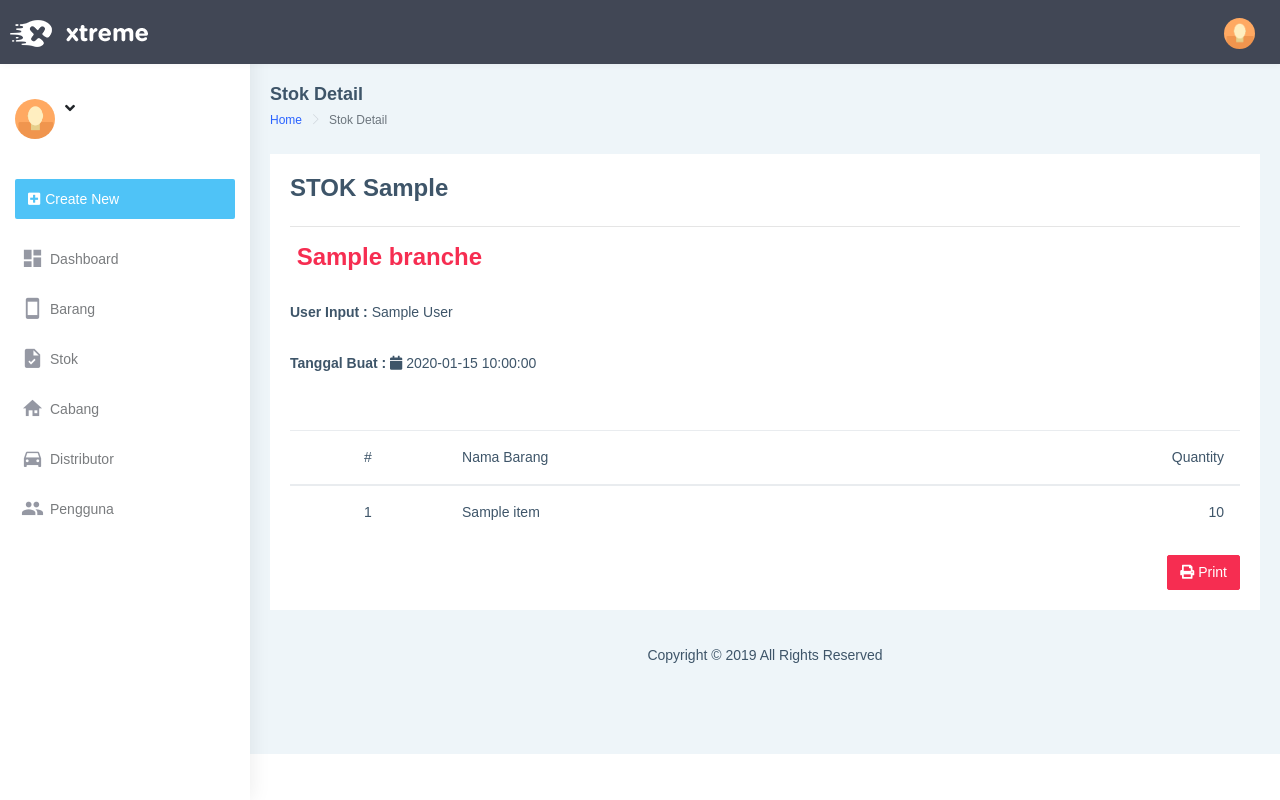
After one commit to achyar10/inventory, a CodeIgniter app: page /database/stock/detail/10 in a window 1280 px wide. The commit adds this page. Run offline with CodeIgniter, Linux system fonts and the light colour scheme; tables that the repository leaves empty hold one stand-in row (values such as "Sample post"); some web fonts are replaced.

Commit message:
stock finishing

```diff
--- a/application/controllers/Stock.php
+++ b/application/controllers/Stock.php
@@ -44,9 +44,12 @@ class Stock extends CI_Controller {
 	}
 
 	function add(){
+
+		$this->db->trans_start();
+
 		$lastno = $this->Stock_model->get_stock(null,1)->row_array();
 
-		if (pretty_date($lastno['stock_created_at'],'Y',false) < date('Y') OR count($lastno) == 0) {
+		if (date('Y', strtotime($lastno['stock_created_at'])) < date('Y') OR count($lastno) == 0) {
 			$nomor = sprintf('%04d', '0001');
 			$no_trx = $nomor .'/ST-'. date('Ym');
 		} else {
@@ -76,8 +79,17 @@ class Stock extends CI_Controller {
 		$this->db->insert_batch('stock_details', $stock_detail);
 		$this->Stock_model->update_stock_batch($item, $qty, '+');
 
+		$this->db->trans_complete();
 
-
+		if($this->db->trans_status() === FALSE) {
+			$this->db->trans_rollback();
+			$this->session->set_flashdata('failed','Data not saved.');
+			redirect('stock');
+		} else {
+			$this->db->trans_commit();
+			$this->session->set_flashdata('success','Data saved.');
+			redirect('stock');
+		}
 	}
 
 	public function getItem(){
@@ -102,6 +114,15 @@ class Stock extends CI_Controller {
 		exit(json_encode($items));
 	}
 
+	function detail($id=null){
+
+		$data['stock'] = $this->Stock_model->get_stock(['stock_id'=>$id])->row();
+		$data['detail'] = $this->Stock_model->get_stock_detail(['stock_details.stock_id'=>$id])->result();
+		$data['title'] = 'Stok Detail';
+		$data['main'] = 'stock/detail';
+		$this->load->view('templates/layout', $data);
+	}
+
 }
 
 /* End of file Stock.php */
--- a/application/models/Stock_model.php
+++ b/application/models/Stock_model.php
@@ -4,7 +4,15 @@ defined('BASEPATH') OR exit('No direct script access allowed');
 class Stock_model extends CI_Model {
 
 	public function get_stock($arr=null, $limit=null, $offset=null){
+		$this->db->join('users', 'users.user_id = stocks.user_id', 'left');
+		$this->db->join('branches', 'branches.branch_id = stocks.branch_id', 'left');
 		return $this->db->get_where('stocks', $arr, $limit, $offset);
+	}
+
+	public function get_stock_detail($arr=null, $limit=null, $offset=null){
+		$this->db->join('items', 'items.item_id = stock_details.item_id', 'left');
+		$this->db->join('stocks', 'stocks.stock_id = stock_details.stock_id', 'left');
+		return $this->db->get_where('stock_details', $arr, $limit, $offset);
 	}
 
 	function insert_stock($data){
--- /dev/null
+++ b/application/views/stock/detail.php
@@ -0,0 +1,63 @@
+<div class="page-breadcrumb">
+  <div class="row">
+    <div class="col-5 align-self-center">
+      <h4 class="page-title"><?php echo $title ?></h4>
+      <div class="d-flex align-items-center">
+        <nav aria-label="breadcrumb">
+          <ol class="breadcrumb">
+            <li class="breadcrumb-item"><a href="<?php echo site_url() ?>">Home</a></li>
+            <li class="breadcrumb-item active" aria-current="page"><?php echo $title ?></li>
+          </ol>
+        </nav>
+      </div>
+    </div>
+  </div>
+</div>
+
+<div class="container-fluid">
+  <div class="row">
+    <div class="col-md-12">
+      <div class="card card-body printableArea">
+        <h3><b>STOK</b> <span class="pull-right"><?php echo $stock->stock_no_trx ?></span></h3>
+        <hr>
+        <div class="row">
+          <div class="col-md-12">
+            <div class="pull-left">
+              <address>
+                <h3> &nbsp;<b class="text-danger"><?php echo $stock->branch_name ?></b></h3>
+              </address>
+              <p class="m-t-30"><b>User Input :</b> <?php echo $stock->user_full_name ?></p>
+              <p class="m-t-30"><b>Tanggal Buat :</b> <i class="fa fa-calendar"></i> <?php echo $stock->stock_created_at ?></p>
+            </div>
+          </div>
+          <div class="col-md-12">
+            <div class="table-responsive m-t-40" style="clear: both;">
+              <table class="table table-hover">
+                <thead>
+                  <tr>
+                    <th class="text-center">#</th>
+                    <th>Nama Barang</th>
+                    <th class="text-right">Quantity</th>
+                  </tr>
+                </thead>
+                <tbody>
+                  <?php $i=1; foreach ($detail as $key): ?>
+                    <tr>
+                      <td class="text-center"><?php echo $i ?></td>
+                      <td><?php echo $key->item_name ?></td>
+                      <td class="text-right"><?php echo $key->qty ?></td>
+                    </tr>
+                  <?php $i++; endforeach ?>
+                </tbody>
+              </table>
+            </div>
+          </div>
+          <div class="col-md-12">
+            <div class="text-right">
+              <button id="print" class="btn btn-danger btn-outline" type="button"> <span><i class="fa fa-print"></i> Print</span> </button>
+            </div>
+          </div>
+        </div>
+      </div>
+    </div>
+  </div>
--- a/application/views/stock/index.php
+++ b/application/views/stock/index.php
@@ -42,7 +42,7 @@
                       <td><?php echo $row->branch_name ?></td>
                       <td><?php echo $row->stock_created_at ?></td>
                       <td>
-                        <a href="#" class="btn btn-info btn-sm">Detail</a>
+                        <a href="<?php echo site_url('stock/detail/'.$row->stock_id) ?>" class="btn btn-dark btn-sm">Detail</a>
                       </td>
                     </tr>
                     <?php
@@ -126,7 +126,7 @@
           $.each(data, function (idx, obj) {
             table += ('<tr>');
             table += ('<td>' + i + '</td>');
-            table += ('<td>' + obj.item_name + '</td>');
+            table += ('<td><input type="hidden" name="item_id[]" value="'+ obj.item_id +'">' + obj.item_name + '</td>');
             table += ('<td>' + obj.item_stock + '</td>');
             table += ('<td><input type="number" name="qty[]" class="form-control" value="0"></td>');
             table += ('</tr>');
--- a/application/views/templates/sidebar.php
+++ b/application/views/templates/sidebar.php
@@ -37,6 +37,12 @@
         </li>
 
         <li class="sidebar-item">
+          <a class="sidebar-link waves-effect waves-dark sidebar-link" href="<?php echo site_url('stock') ?>" aria-expanded="false">
+            <i class="mdi mdi-file-check"></i><span class="hide-menu">Stok</span>
+          </a>
+        </li>
+
+        <li class="sidebar-item">
           <a class="sidebar-link waves-effect waves-dark sidebar-link" href="<?php echo site_url('branch') ?>" aria-expanded="false">
             <i class="mdi mdi-home-variant"></i><span class="hide-menu">Cabang</span>
           </a>
```
